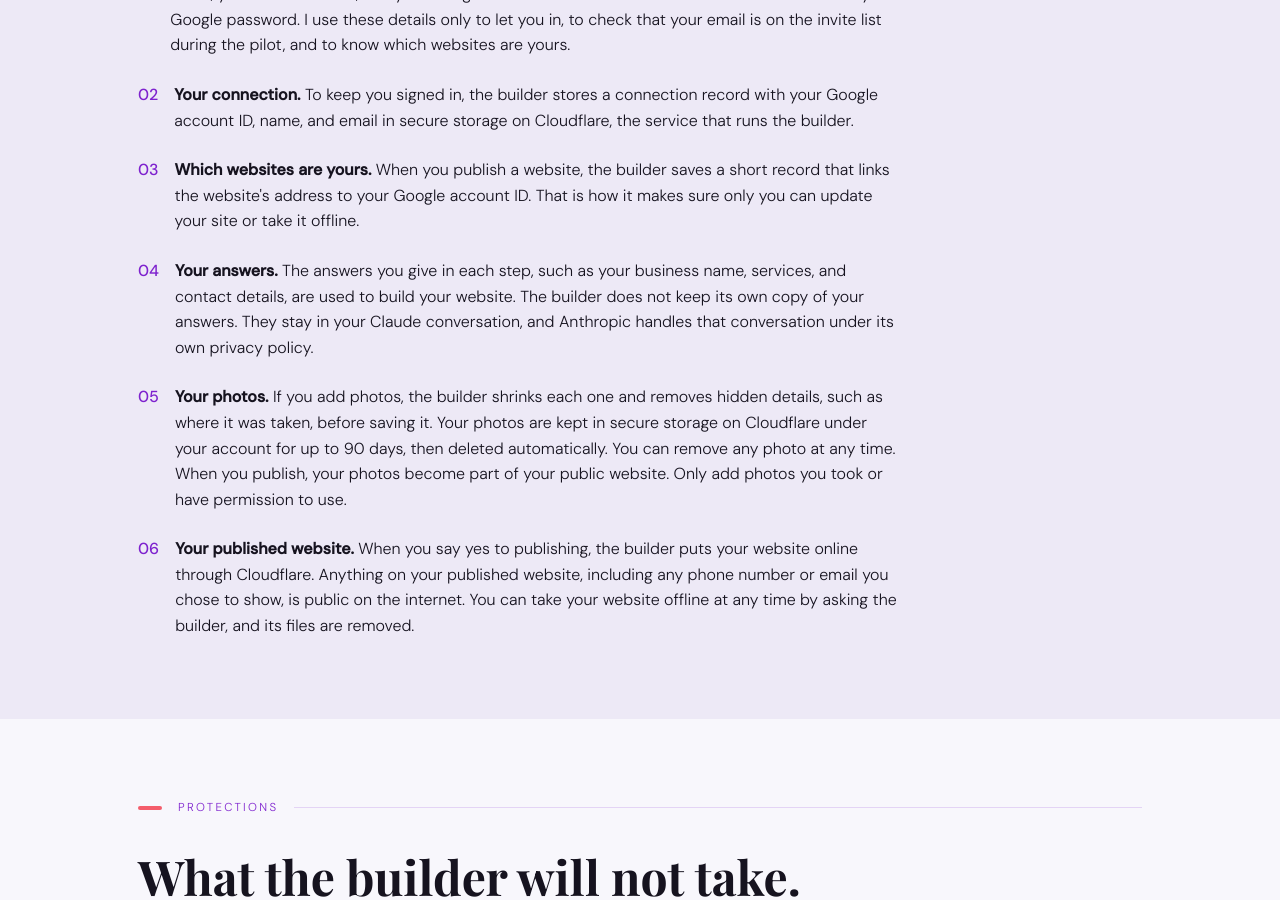
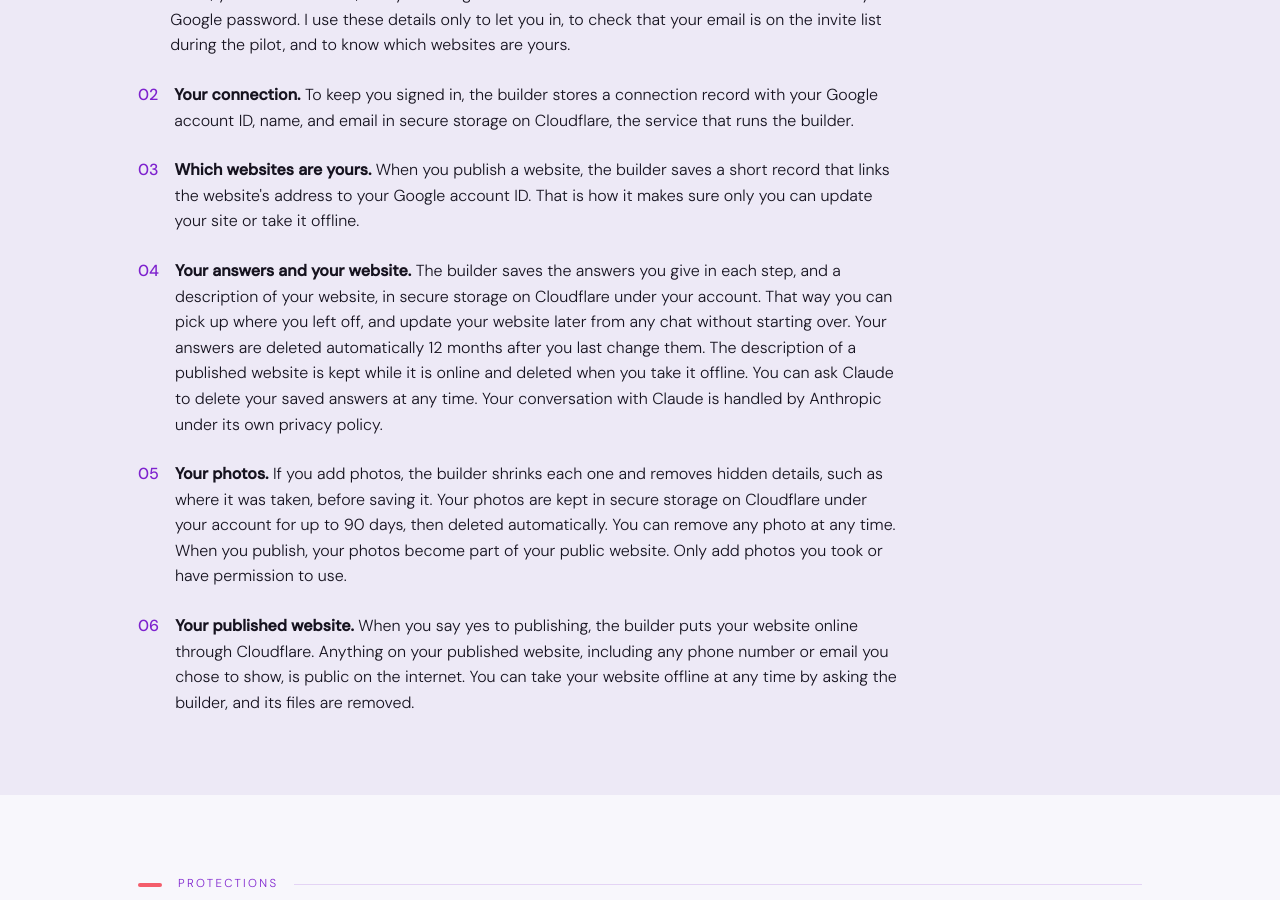
Before and after one commit to dcoreyrasm/dcoreyrasm.github.io, a Jekyll site: the page built from website-builder/privacy/index.html, in a window 1280 px wide and 900 px high, scrolled down 838 px. Built offline with Jekyll 4.4.1, drawn with Linux system fonts in a browser that asks for light colours; some web fonts are replaced; some of the changed text lies outside the part shown.

Commit message:
Website Builder privacy page: saved answers
Co-Authored-By: Claude Opus 5.5 <noreply@anthropic.com>
Claude-Session: https://claude.ai/code/session_012t3sryHycGx8L9g3byvjRf

```diff
--- a/website-builder/privacy/index.html
+++ b/website-builder/privacy/index.html
@@ -60,7 +60,7 @@
           </li>
           <li style="display:flex;gap:1rem;align-items:flex-start;">
             <span style="color:var(--coral);font-weight:500;flex-shrink:0;">04</span>
-            <span><strong>Your answers.</strong> The answers you give in each step, such as your business name, services, and contact details, are used to build your website. The builder does not keep its own copy of your answers. They stay in your Claude conversation, and Anthropic handles that conversation under its own privacy policy.</span>
+            <span><strong>Your answers and your website.</strong> The builder saves the answers you give in each step, and a description of your website, in secure storage on Cloudflare under your account. That way you can pick up where you left off, and update your website later from any chat without starting over. Your answers are deleted automatically 12 months after you last change them. The description of a published website is kept while it is online and deleted when you take it offline. You can ask Claude to delete your saved answers at any time. Your conversation with Claude is handled by Anthropic under its own privacy policy.</span>
           </li>
           <li style="display:flex;gap:1rem;align-items:flex-start;">
             <span style="color:var(--coral);font-weight:500;flex-shrink:0;">05</span>
@@ -103,7 +103,7 @@
       <div class="container">
         <p class="section-label">Your choices</p>
         <h2 class="section-heading" id="remove-heading">How to remove your information.</h2>
-        <p class="section-sub" style="max-width:760px;">Email <a href="mailto:info@daricecorey.com">info@daricecorey.com</a> from the address you signed in with and ask me to remove your information. Within 30 days, I will take your websites offline if you want, delete your photos and your connection and ownership records, and confirm by email. You can also disconnect the builder in Claude's connector settings at any time.</p>
+        <p class="section-sub" style="max-width:760px;">Email <a href="mailto:info@daricecorey.com">info@daricecorey.com</a> from the address you signed in with and ask me to remove your information. Within 30 days, I will take your websites offline if you want, delete your photos, saved answers, and connection and ownership records, and confirm by email. You can also disconnect the builder in Claude's connector settings at any time.</p>
         <h2 class="section-heading" id="for-heading" style="margin-top:2.5rem;">Who the builder is for.</h2>
         <p class="section-sub" style="max-width:760px;">The builder is for adults running a business or organization. It is not meant for anyone under 18.</p>
         <h2 class="section-heading" id="changes-heading" style="margin-top:2.5rem;">Changes and questions.</h2>
```
